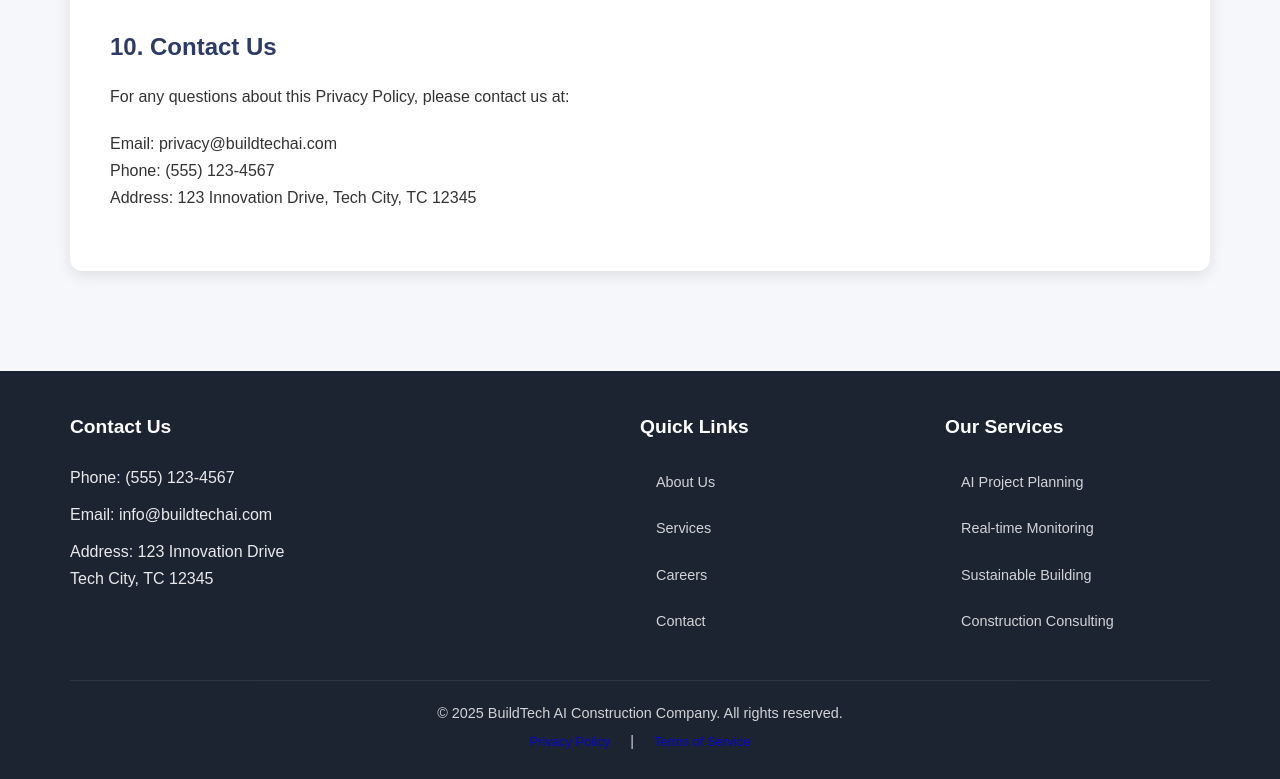
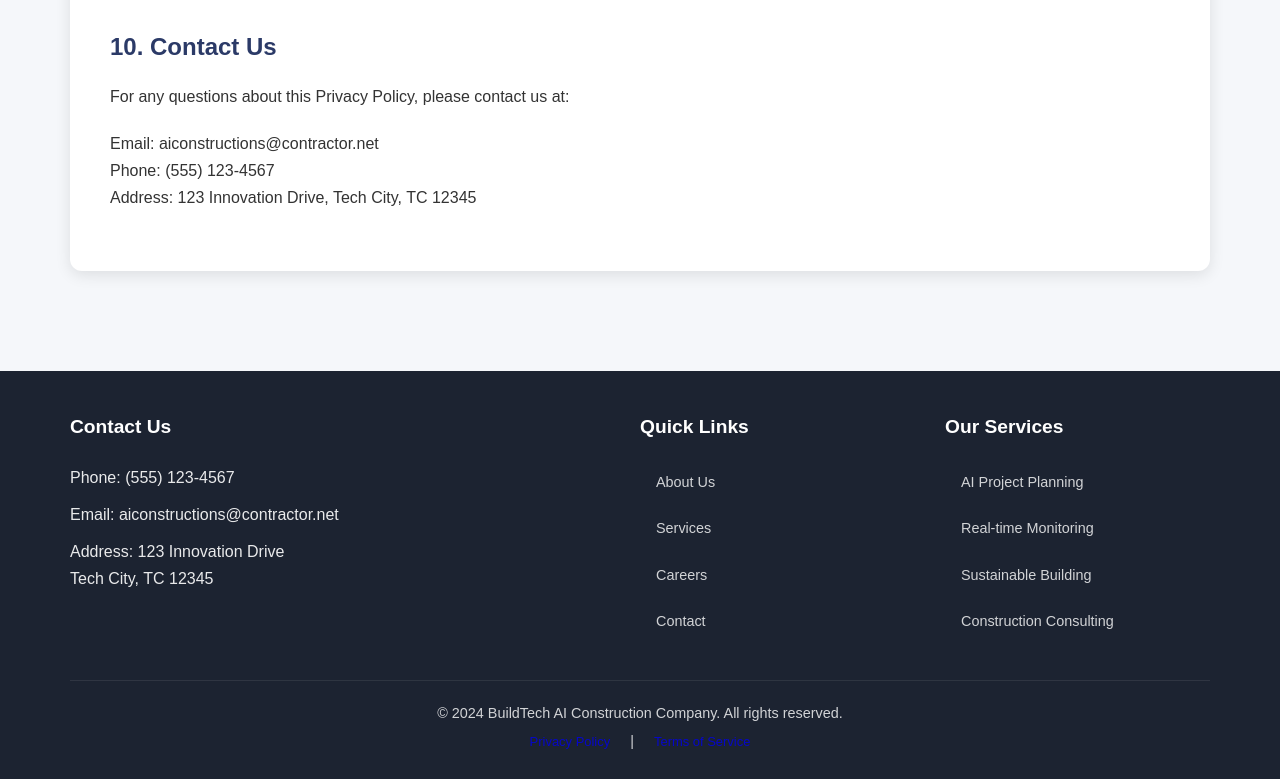
Before and after one commit to bbot12/aiconstruction, a plain HTML site: page privacy.html in a window 1280 px wide. Shown: the part 2212-2991 px from the top of the page. Drawn offline with Linux system fonts and the light colour scheme.

Commit message:
Update privacy.html

```diff
--- a/privacy.html
+++ b/privacy.html
@@ -125,7 +125,7 @@
 
                 <h2>10. Contact Us</h2>
                 <p>For any questions about this Privacy Policy, please contact us at:</p>
-                <p>Email: privacy@buildtechai.com<br>
+                <p>Email: aiconstructions@contractor.net<br>
                 Phone: (555) 123-4567<br>
                 Address: 123 Innovation Drive, Tech City, TC 12345</p>
             </div>
@@ -138,7 +138,7 @@
                 <div class="footer-section">
                     <h4>Contact Us</h4>
                     <p>Phone: (555) 123-4567</p>
-                    <p>Email: info@buildtechai.com</p>
+                    <p>Email: aiconstructions@contractor.net</p>
                     <p>Address: 123 Innovation Drive<br>Tech City, TC 12345</p>
                 </div>
                 <div class="footer-section">
@@ -161,7 +161,7 @@
                 </div>
             </div>
             <div class="footer-bottom">
-                <p>&copy; 2025 BuildTech AI Construction Company. All rights reserved.</p>
+                <p>&copy; 2024 BuildTech AI Construction Company. All rights reserved.</p>
                 <div class="footer-links">
                     <a href="privacy.html">Privacy Policy</a> |
                     <a href="terms.html">Terms of Service</a>
```
